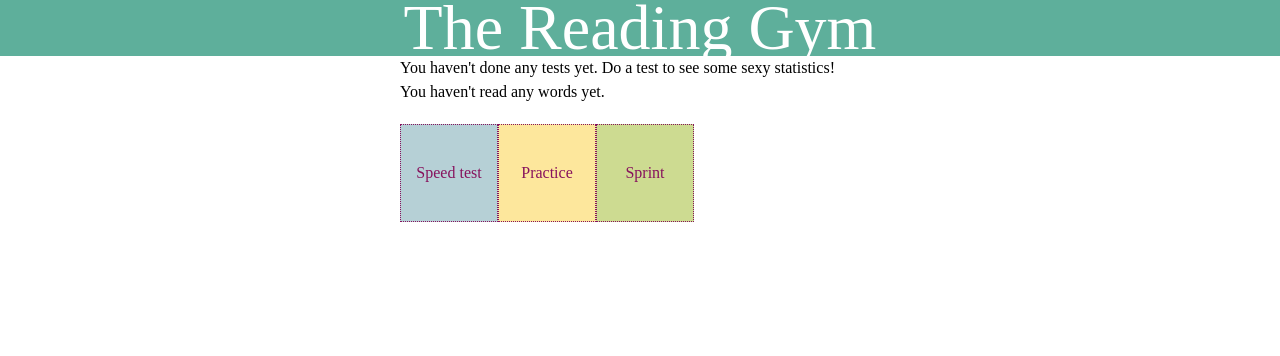
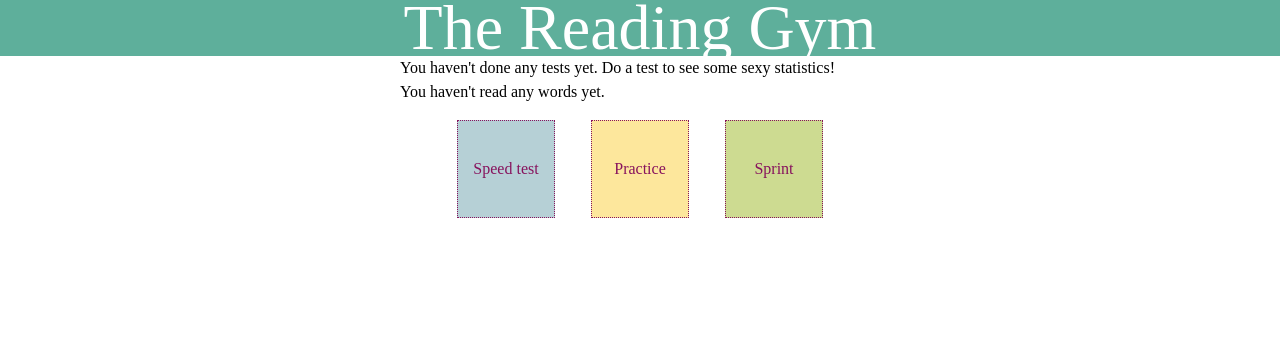
Before and after one commit to devfort/readinggym, a Django app: page /dashboard/ in a window 1280 px wide. Shown: the top 356 px of the page. Run offline with Django 3.2, Linux system fonts and the light colour scheme.

Commit message:
Dashboard styles

```diff
--- a/readfast/static/css/readfast.css
+++ b/readfast/static/css/readfast.css
@@ -107,15 +107,16 @@ header > a {
 }
 
 .reading_speed {
-    font-size: 4em;
+    font-style: italic;
 }
 
 .reading_improvement {
-    font-size: 2em;
+    font-style: italic;
 }
 
 .dashboard_buttons {
-    margin: 20px auto;
+    margin-top: 1em;
+    text-align: center;
 }
 
 .dashboard_buttons a:nth-child(1) {
@@ -132,8 +133,10 @@ header > a {
     text-decoration: none;
     width: 6em;
     height: 6em;
-    border: dotted 0.1em;
-    display: table-cell;
+    line-height: 6em;
+    border: dotted 1px;
+    margin: 0 1em 0 1em;
+    display: inline-block;
     vertical-align: middle;
     text-align: center;
 }
```
